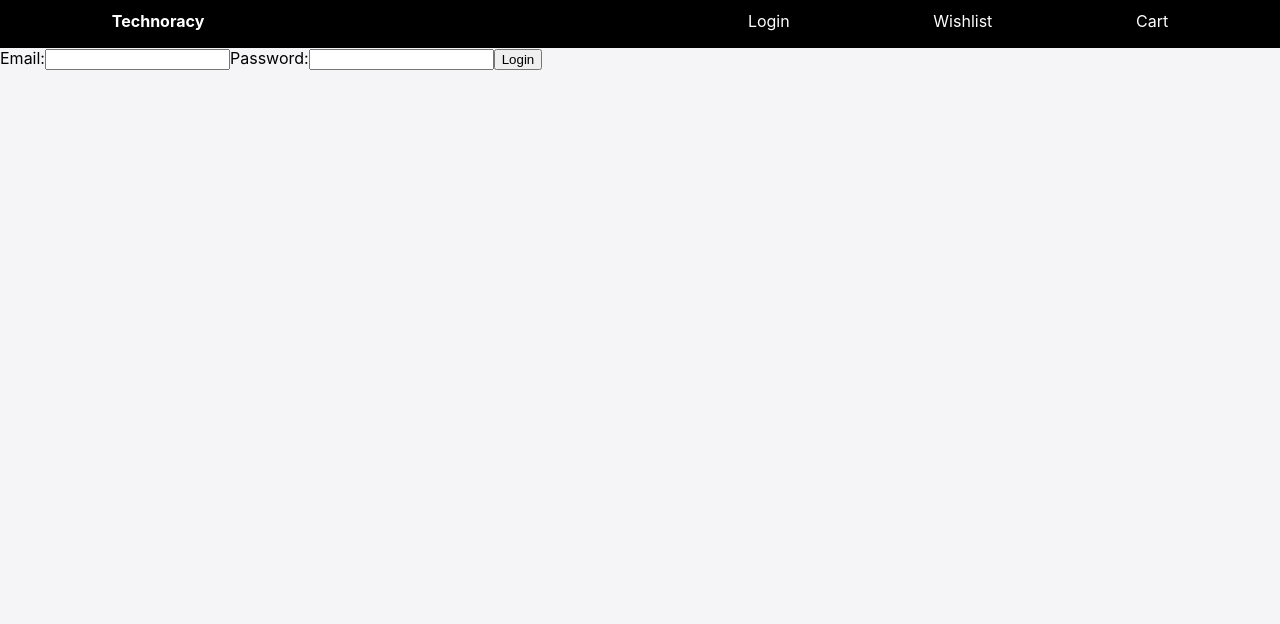
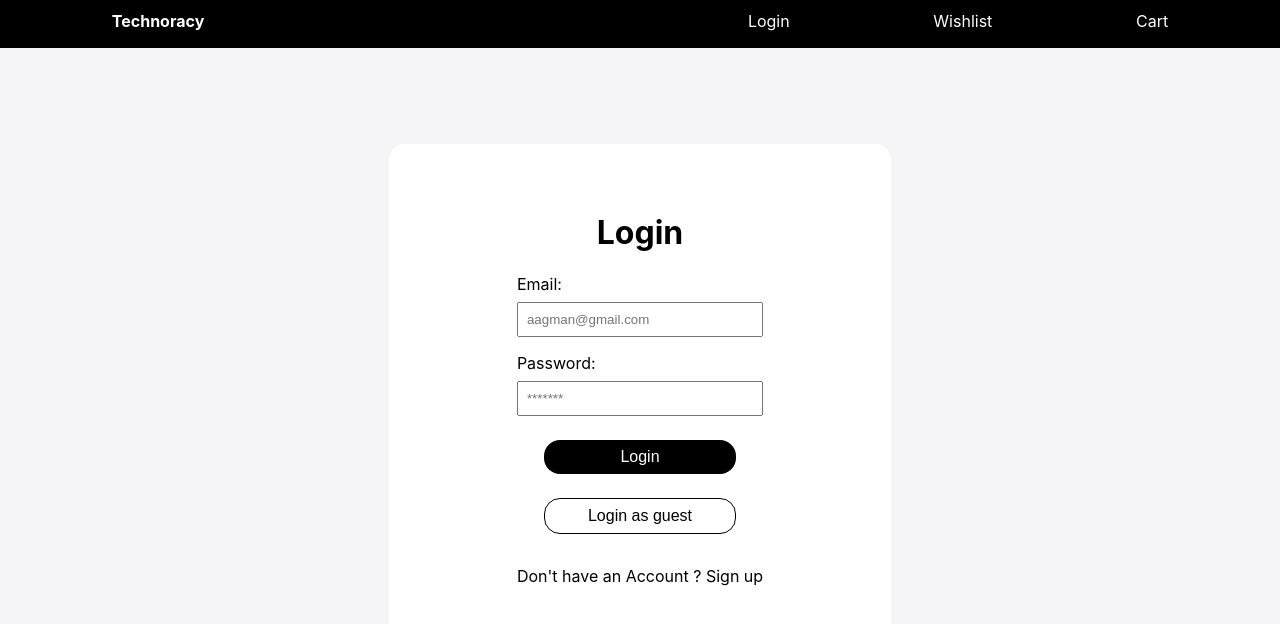
Before and after one commit to AagmanSuri/Technoracy-Ecomm, a React (Create React App) app: page /login in a window 1280 px wide. Shown: the top 624 px of the page. Built offline with nearby package versions, Linux system fonts and the light colour scheme; what miragejs would draw is missing.

Commit message:
Login and signup

```diff
--- a/src/App.js
+++ b/src/App.js
@@ -11,6 +11,7 @@ import { useAuth } from "./Context/authContext";
 import Wishlist from "./Pages/Private/Wishlist";
 import Navbar from "./Components/Navbar";
 import ProductPage from "./Pages/ProductPage";
+import Signup from "./Pages/Signup";
 function App() {
   const { isLogin, setIsLogin } = useAuth();
 
@@ -22,6 +23,7 @@ function App() {
         <Route path="/mockman" element={<Mockman />} />
         <Route path="/product" element={<Product />} />
         <Route path="/login" element={<Login />} />
+        <Route path="/signup" element={<Signup />} />
         <Route path="*" element={<NotFound />} />
         <Route path="/product:id" element={<ProductPage />} />
         <Route
--- a/src/Pages/Login.js
+++ b/src/Pages/Login.js
@@ -2,6 +2,8 @@ import React from "react";
 import axios from "axios";
 import { useLocation, useNavigate } from "react-router-dom";
 import { useAuth } from "../Context/authContext";
+import { Link } from "react-router-dom";
+import "../css/login.css";
 const Login = () => {
   const navigate = useNavigate();
   const location = useLocation();
@@ -38,15 +40,35 @@ const Login = () => {
       console.log(error);
     }
   };
+
   console.log(isLogin);
+
   return (
-    <div>
-      <label>Email:</label>
-      <input type="email" />
-      <label>Password:</label>
-      <input type="password" />
-      {/* <button onClick={signupHandler}>Signup</button> */}
-      <button onClick={loginHandeler}>Login</button>
+    <div className="login-container">
+      <div className="login-card">
+        <div className="login">
+          <h1>Login</h1>
+        </div>
+        <label className="text email">Email:</label>
+        <input placeholder="aagman@gmail.com"className="input email-input" type="email" />
+        <label className="text password">Password:</label>
+        <input placeholder="*******" className="input password-input" type="password" />
+        <div className="btn-flex">
+          <button className="btn-login" onClick={loginHandeler}>
+            Login
+          </button>
+        </div>
+        <div className="btn-flex">
+          <button className="btn-login guest-login" onClick={loginHandeler}>
+            Login as guest
+          </button>
+        </div>
+        <div className="text-dec">
+          <span>
+            Don't have an Account ?{" "}<Link  className="sign-up" to="/signup">Sign up</Link>
+          </span>
+        </div>
+      </div>
     </div>
   );
 };
--- a/src/Pages/Signup.js
+++ b/src/Pages/Signup.js
@@ -1,7 +1,93 @@
 import React from "react";
+import axios from "axios";
+import { useLocation, useNavigate } from "react-router-dom";
+import { useAuth } from "../Context/authContext";
+import { Link } from "react-router-dom";
+import "../css/signup.css";
+const Signup = () => {
+  const navigate = useNavigate();
+  const location = useLocation();
 
-const Signup = () => {
-  return <div>Signup</div>;
+  const { isLogin, setIsLogin } = useAuth();
+
+  console.log("loc from login", location);
+
+  // const signupHandler = async () => {
+  //   try {
+  //     const response = await axios.post(`/api/auth/signup`, {
+  //       firstName: "aagman",
+  //       lastName: "suri",
+  //       email: "aagman@gmail.camp",
+  //       password: "aagman"
+  //     });
+  //     console.log(response);
+  //     localStorage.setItem("token", response.data.encodedToken);
+  //   } catch (error) {
+  //     console.log(error);
+  //   }
+  // };
+
+  const loginHandeler = async () => {
+    try {
+      const response = await axios.post(`/api/auth/login`, {
+        email: "adarshbalika@gmail.com",
+        password: "adarshbalika"
+      });
+      console.log("res from login", response);
+      setIsLogin(true);
+      navigate(location?.state?.from?.pathname || "/");
+    } catch (error) {
+      console.log(error);
+    }
+  };
+
+  console.log(isLogin);
+
+  return (
+    <div className="login-container">
+      <div className="login-card">
+        <div className="login">
+          <h1>Sign up</h1>
+        </div>
+        <label className="text email">Full Name </label>
+        <input
+          placeholder="Aagman Suri"
+          className="input name-input"
+          type="name"
+        />
+        <label className="text email">Email </label>
+        <input
+          placeholder="aagman@gmail.com"
+          className="input email-input"
+          type="email"
+        />
+        <label className="text password">Password </label>
+        <input
+          placeholder="*******"
+          className="input password-input"
+          type="password"
+        />
+        <div className="btn-flex">
+          <button className="btn-login" onClick={loginHandeler}>
+            Create new account
+          </button>
+        </div>
+        <div className="btn-flex">
+          {/* <button className="btn-login guest-login" onClick={loginHandeler}>
+            Create new account
+          </button> */}
+        </div>
+        <div className="text-dec-signup">
+          <span>
+            Already a member ?{" "}
+            <Link className="sign-up" to="/login">
+              Login
+            </Link>
+          </span>
+        </div>
+      </div>
+    </div>
+  );
 };
 
 export default Signup;
--- /dev/null
+++ b/src/css/login.css
@@ -0,0 +1,75 @@
+.login-container{
+  display: flex;
+  margin-top: 6rem;
+  justify-content: center;
+}
+
+.login-card{
+  display: flex;
+  padding: 3rem 8rem 8rem 8rem;
+  flex-direction: column;
+  background-color: white;
+  border-radius: 1rem;
+}
+
+.login{
+  display: flex;
+  align-items: center;
+  justify-content: center;
+}
+
+.email{
+  margin-bottom: 0.5rem;
+
+}
+
+.input{
+  padding: 0.5rem 0.5rem 0.5rem 0.5rem;
+}
+
+.password{
+  margin-top: 1rem;
+  margin-bottom: 0.5rem;
+}
+
+.password-input{
+  margin-bottom: 1rem;
+}
+
+.btn-flex{
+  display: flex;
+  justify-content: center;
+  margin-top: 0.5rem;
+  margin-bottom: 1rem;
+}
+
+.text-dec{
+  margin-top: 1rem;
+  margin-bottom: -3rem;
+}
+
+.btn-login{
+  background-color: black;
+  border: none;
+  color: white;
+  padding: 0.5rem;
+  font-size: 1rem;
+  border-radius: 1rem;
+  width: 12rem;
+  cursor: pointer;
+}
+.sign-up{
+  text-decoration: none;
+  color: black;
+}
+
+.sign-up:hover{
+  text-decoration: underline;
+  color: black;
+}
+
+.guest-login{
+  background-color: white;
+  color: black;
+  border: 1px solid black;
+}
--- /dev/null
+++ b/src/css/signup.css
@@ -0,0 +1,80 @@
+
+.login-container{
+  display: flex;
+  margin-top: 6rem;
+  justify-content: center;
+}
+
+.login-card{
+  display: flex;
+  padding: 3rem 8rem 8rem 8rem;
+  flex-direction: column;
+  background-color: white;
+  border-radius: 1rem;
+}
+
+.login{
+  display: flex;
+  align-items: center;
+  justify-content: center;
+}
+
+.email{
+  margin-bottom: 0.5rem;
+
+}
+
+.input{
+  padding: 0.5rem 0.5rem 0.5rem 0.5rem;
+}
+
+.password{
+  margin-top: 1rem;
+  margin-bottom: 0.5rem;
+}
+
+.password-input{
+  margin-bottom: 1rem;
+}
+
+.btn-flex{
+  display: flex;
+  justify-content: center;
+  margin-top: 0.5rem;
+  margin-bottom: 1rem;
+}
+
+.text-dec-signup{
+  /* margin-top: 1rem; */
+  margin-bottom: -3rem;
+}
+
+.btn-login{
+  background-color: black;
+  border: none;
+  color: white;
+  padding: 0.5rem;
+  font-size: 1rem;
+  border-radius: 1rem;
+  width: 12rem;
+  cursor: pointer;
+}
+.sign-up{
+  text-decoration: none;
+  color: black;
+}
+
+.sign-up:hover{
+  text-decoration: underline;
+  color: black;
+}
+
+.guest-login{
+  background-color: white;
+  color: black;
+  border: 1px solid black;
+}
+
+.name-input{
+    margin-bottom: 1rem;
+}
```
